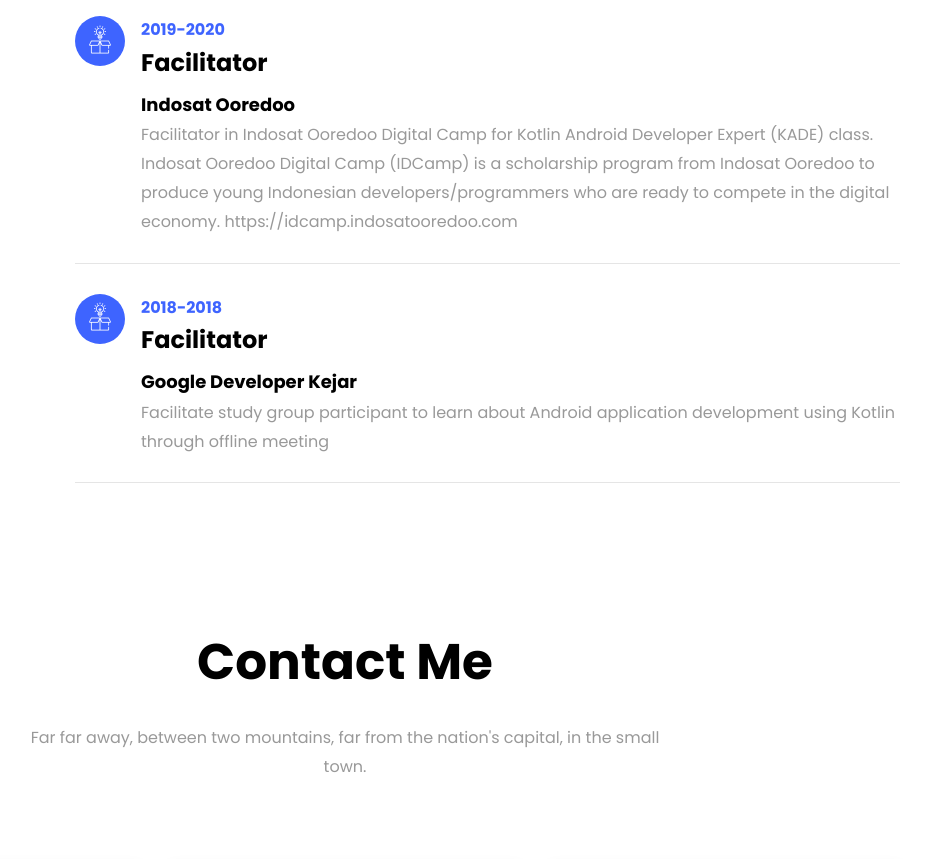
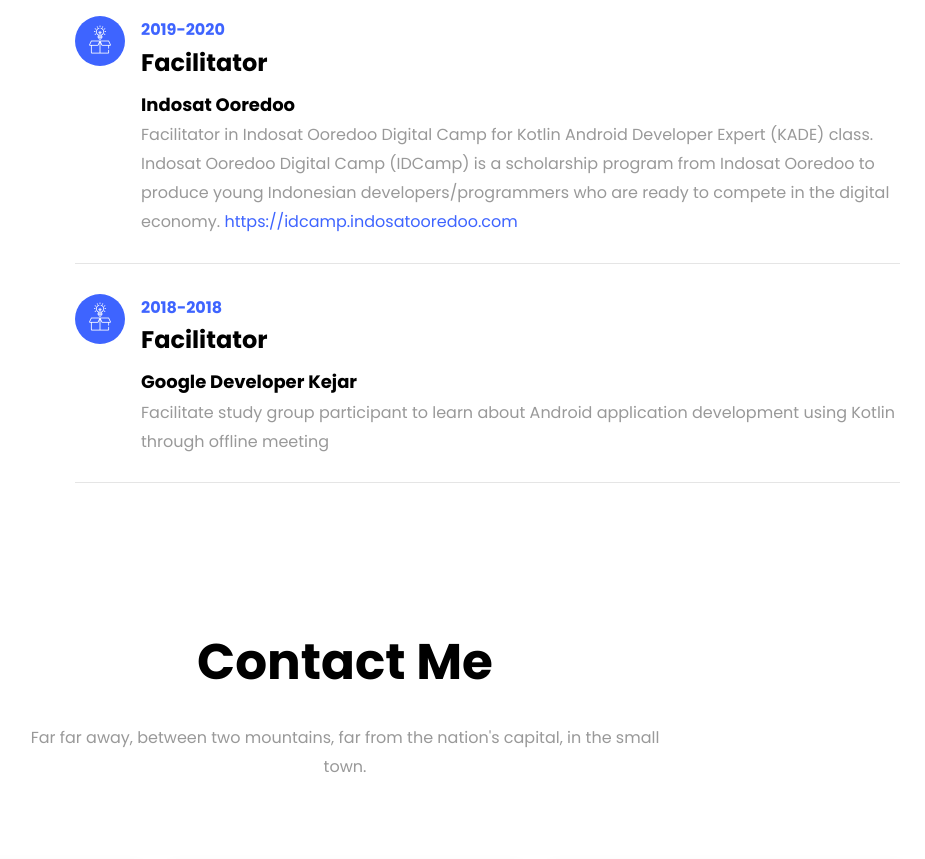
Before and after one commit to yogacp/yogacp.github.io, a plain HTML site: page index.html in a window 1280 px wide. Shown: the part 3720-4579 px from the top of the page, without its empty margins (295-1220 px from the left). Drawn offline with Linux system fonts and the light colour scheme; files whose address does not match are found by name.

Commit message:
link the volunteer experience

```diff
--- a/index.html
+++ b/index.html
@@ -235,7 +235,7 @@
 		    					<span class="date">2019-2020</span>
 		    					<h2>Facilitator</h2>
 		    					<span class="position">Indosat Ooredoo</span>
-		    					<p>Facilitator in Indosat Ooredoo Digital Camp for Kotlin Android Developer Expert (KADE) class. Indosat Ooredoo Digital Camp (IDCamp) is a scholarship program from Indosat Ooredoo to produce young Indonesian developers/programmers who are ready to compete in the digital economy. https://idcamp.indosatooredoo.com</p>
+		    					<p>Facilitator in Indosat Ooredoo Digital Camp for Kotlin Android Developer Expert (KADE) class. Indosat Ooredoo Digital Camp (IDCamp) is a scholarship program from Indosat Ooredoo to produce young Indonesian developers/programmers who are ready to compete in the digital economy. <a href="https://idcamp.indosatooredoo.com" target="_blank">https://idcamp.indosatooredoo.com</a></p>
 	    					</div>
 	    				</div>
 	    				<div class="resume-wrap d-flex ftco-animate">
```
